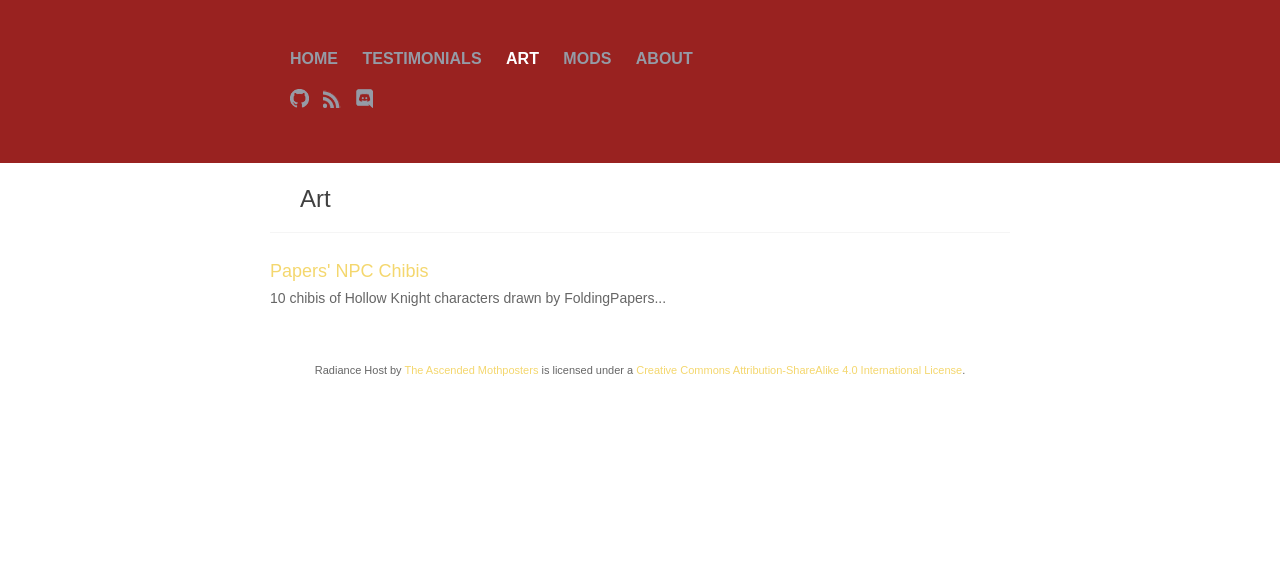
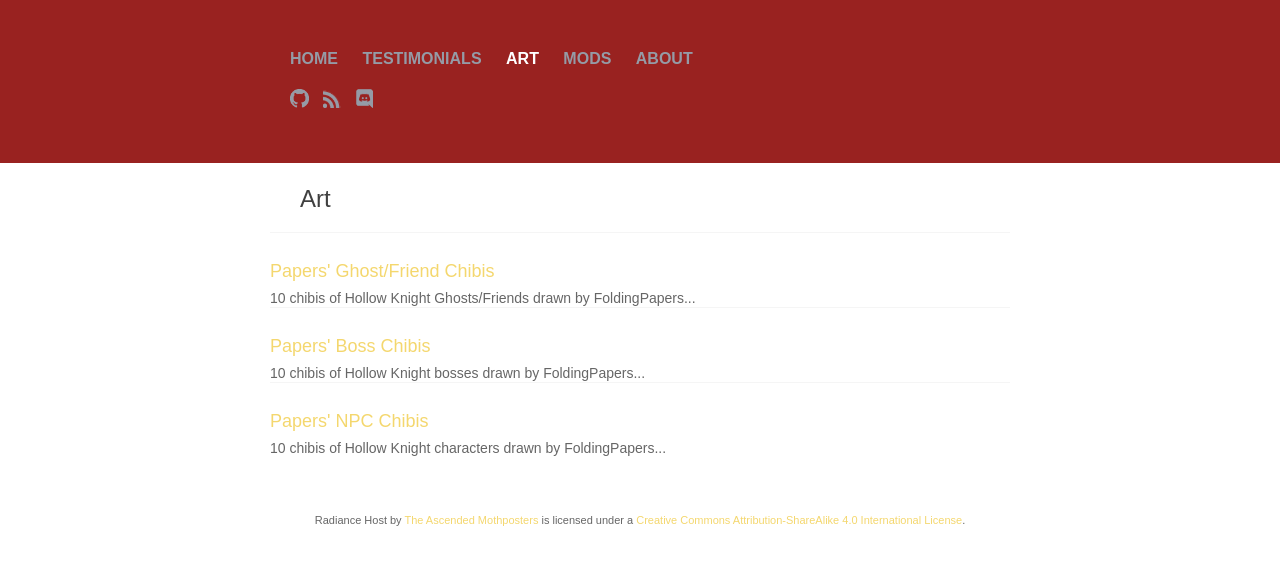
Before and after one commit to natis1/radiance.host, a Jekyll site: the page built from art.html, in a window 1280 px wide. Shown: the top 565 px of the page. Built offline with Jekyll 4.4.1, drawn with Linux system fonts in a browser that asks for light colours.

Commit message:
Add all 3 papers chibi series

```diff
--- a/_posts/2018-08-02-Papers-Chibis.markdown
+++ b/_posts/2018-08-02-Papers-Chibis.markdown
@@ -1,11 +1,11 @@
 ---
 layout: post
 title:  "Papers' NPC Chibis"
-date:   2018-07-16 11:22:00
+date:   2018-08-02 11:22:00
 categories: art
 excerpt: 10 chibis of Hollow Knight characters drawn by FoldingPapers...
 ---
-Without further ado, here is all 10 images:
+Without further ado, here is all 10 images (scroll over for names)
 
 ![The Pale King](https://radiance.host/papers/ch1_1.png)
 
--- /dev/null
+++ b/_posts/2018-08-03-Papers-Chibis2.markdown
@@ -0,0 +1,28 @@
+---
+layout: post
+title:  "Papers' Boss Chibis"
+date:   2018-08-03 11:23:00
+categories: art
+excerpt: 10 chibis of Hollow Knight bosses drawn by FoldingPapers...
+---
+Without further ado, here is all 10 images (scroll over for names)
+
+![Hive Knight](https://radiance.host/papers/ch2_1.png)
+
+![White Defender](https://radiance.host/papers/ch2_2.png)
+
+![The Hollow Knight](https://radiance.host/papers/ch2_3.png)
+
+![Soul Master](https://radiance.host/papers/ch2_4.png)
+
+![Grey Prince Zote](https://radiance.host/papers/ch2_5.png)
+
+![The Babiance](https://radiance.host/papers/ch2_6.png)
+
+![Mantis Lord](https://radiance.host/papers/ch2_7.png)
+
+![Broken Vessel](https://radiance.host/papers/ch2_8.png)
+
+![Traitor Lord](https://radiance.host/papers/ch2_9.png)
+
+![Nightmare King Grimm](https://radiance.host/papers/ch2_10.png)
--- /dev/null
+++ b/_posts/2018-08-03-Papers-Chibis3.markdown
@@ -0,0 +1,28 @@
+---
+layout: post
+title:  "Papers' Ghost/Friend Chibis"
+date:   2018-08-03 11:26:00
+categories: art
+excerpt: 10 chibis of Hollow Knight Ghosts/Friends drawn by FoldingPapers...
+---
+Without further ado, here is all 10 images (scroll over for names)
+
+![Gorb](https://radiance.host/papers/ch3_1.jpg)
+
+![No Eyes](https://radiance.host/papers/ch3_2.jpg)
+
+![Myla](https://radiance.host/papers/ch3_3.jpg)
+
+![Thistlewind](https://radiance.host/papers/ch3_4.jpg)
+
+![Markoth](https://radiance.host/papers/ch3_5.jpg)
+
+![Garro](https://radiance.host/papers/ch3_6.jpg)
+
+![Xero](https://radiance.host/papers/ch3_7.jpg)
+
+![Galien](https://radiance.host/papers/ch3_8.jpg)
+
+![Bretta](https://radiance.host/papers/ch3_9.jpg)
+
+![Marmu](https://radiance.host/papers/ch3_10.jpg)
```
